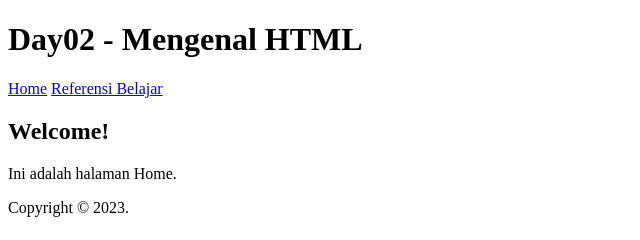
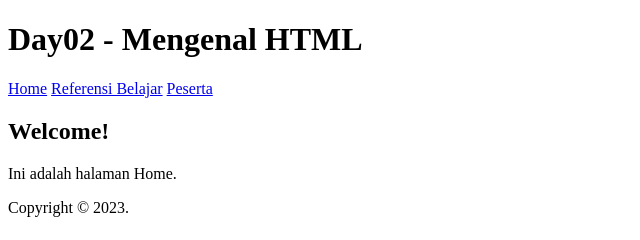
Before and after one commit to janzenfaidiban/sacode-online-2023-day02, a plain HTML site: page index.html in a window 1280 px wide. Shown: the full height of the page, 0-640 px from the left. Drawn offline with Linux system fonts and the light colour scheme.

Commit message:
update nav

```diff
--- a/index.html
+++ b/index.html
@@ -12,6 +12,7 @@
 	<nav>
 		<a href="index.html">Home</a>
 		<a href="referensi.html">Referensi Belajar</a>
+		<a href="peserta-kursus.html">Peserta</a>
 	</nav>
 
 	<section>
```
Also changed, not shown: peserta-kursus.html (+2 -0 lines).
